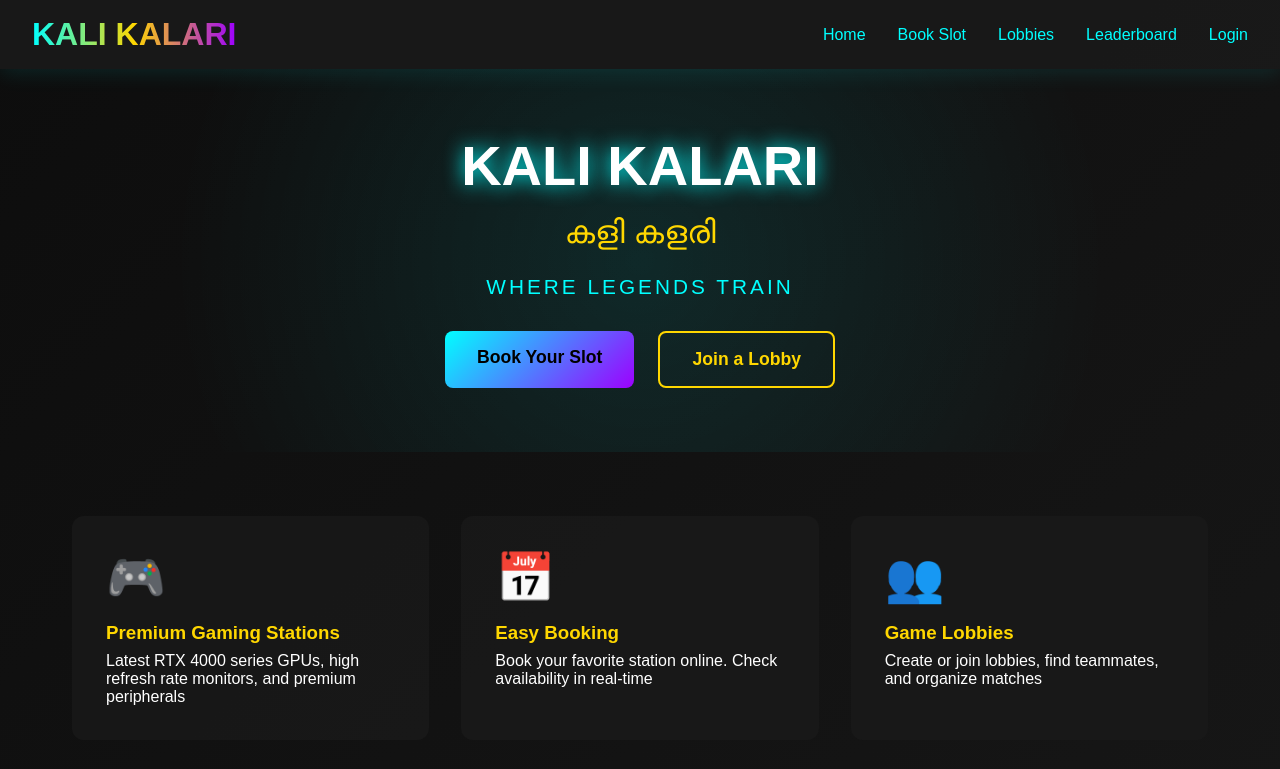
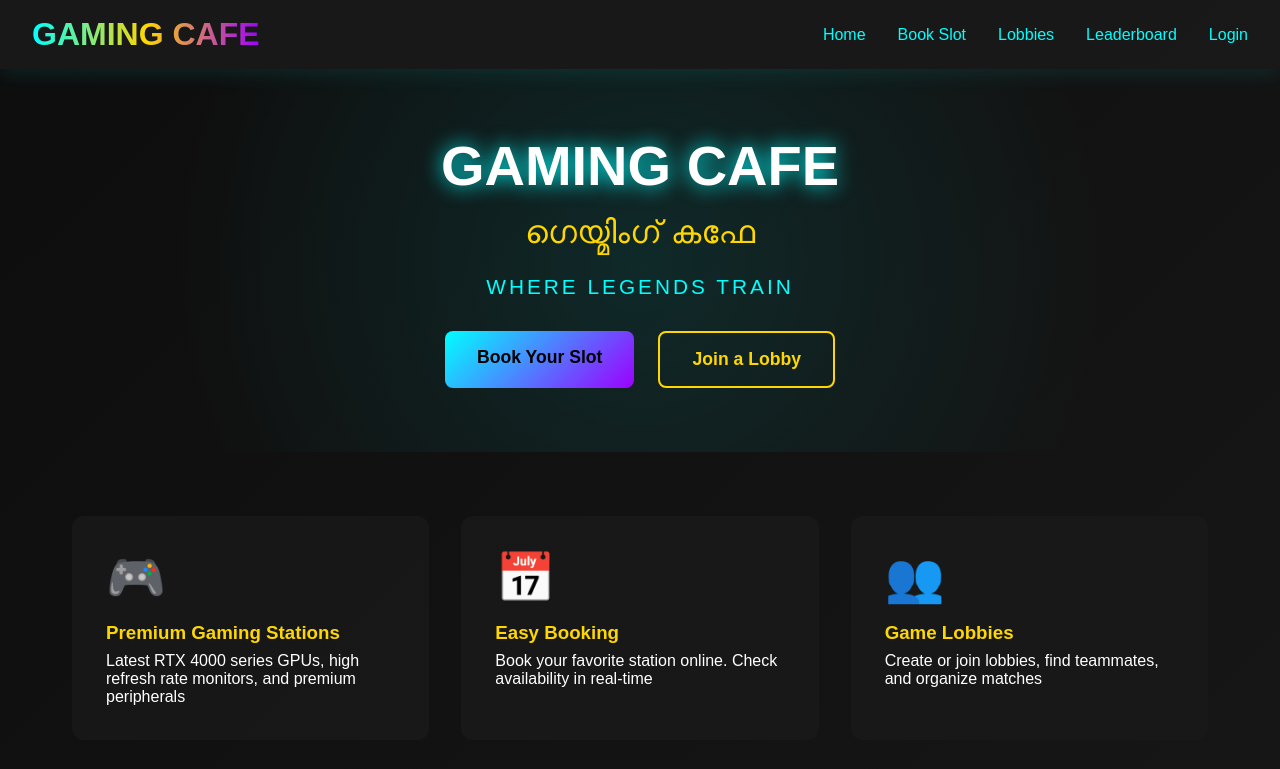
Before and after one commit to sky987/Gaming-cafe-app, a website: page public/index.html in a window 1280 px wide. Shown: the top 769 px of the page. Drawn offline with Linux system fonts and the light colour scheme.

Commit message:
gaming cafe name chnage

```diff
--- a/public/index.html
+++ b/public/index.html
@@ -3,7 +3,7 @@
 <head>
     <meta charset="UTF-8">
     <meta name="viewport" content="width=device-width, initial-scale=1.0">
-    <title>Kali Kalari - Gaming Cafe | കളി കളരി</title>
+    <title>Gaming Cafe | കളി കളരി</title>
     <style>
         * {
             margin: 0;
@@ -225,7 +225,7 @@
 </head>
 <body>
     <nav class="navbar">
-        <div class="logo">KALI KALARI</div>
+        <div class="logo">GAMING CAFE</div>
         <ul class="nav-links" id="navLinks">
             <li><a href="/">Home</a></li>
             <li><a href="/booking">Book Slot</a></li>
@@ -240,8 +240,8 @@
     </nav>
 
     <section class="hero">
-        <h1>KALI KALARI</h1>
-        <div class="malayalam-text">കളി കളരി</div>
+        <h1>GAMING CAFE</h1>
+        <div class="malayalam-text">ഗെയ്മിംഗ് കഫേ</div>
         <p class="tagline">WHERE LEGENDS TRAIN</p>
         <div class="cta-buttons">
             <a href="/booking" class="btn btn-primary">Book Your Slot</a>
@@ -321,7 +321,7 @@
     </section>
 
     <footer class="footer">
-        <p>&copy; 2025 Kali Kalari Gaming Cafe. All rights reserved.</p>
+        <p>&copy; 2025 Gaming Cafe. All rights reserved.</p>
         <p style="color: #00FFFF; margin-top: 0.5rem;">Kerala's Premier Gaming Destination</p>
     </footer>
 
```
Also changed, not shown: public/booking.html (+2 -2 lines), public/dashboard.html (+2 -2 lines), public/leaderboard.html (+2 -2 lines), public/lobby.html (+2 -2 lines), public/login.html (+2 -2 lines).
